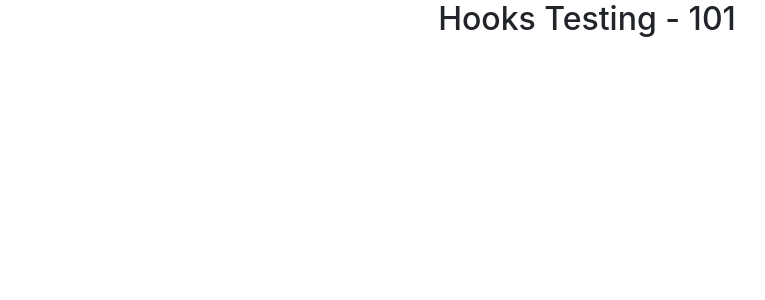
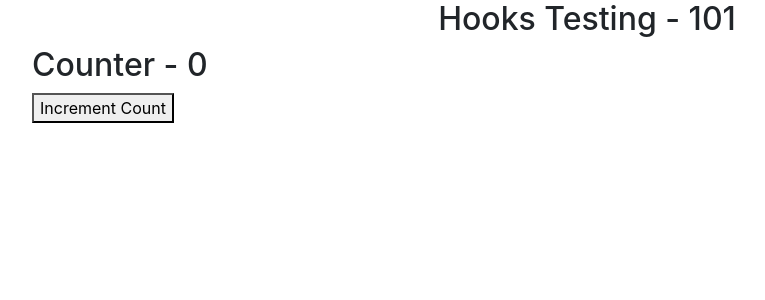
Before and after one commit to ocalvet/react-hooks-101, a React (Create React App) app: page / in a window 1280 px wide. Shown: the top 300 px of the page, without its empty margins (53-818 px from the left). Built offline with nearby package versions, Linux system fonts and the light colour scheme; the HTML template or start-up script is replaced by a standard one.

Commit message:
Add useState to increment a counter

```diff
--- a/src/App.js
+++ b/src/App.js
@@ -1,10 +1,13 @@
-import React from 'react';
+import React, { useState } from 'react';
 import './App.css';
 
 function App() {
+  const [count, setCount] = useState(0);
   return (
     <div className="container">
       <h2 class="header">Hooks Testing - 101</h2>
+      <h2>Counter - {count}</h2>
+      <button onClick={() => setCount(count + 1)}>Increment Count</button>
     </div>
   );
 }
```
